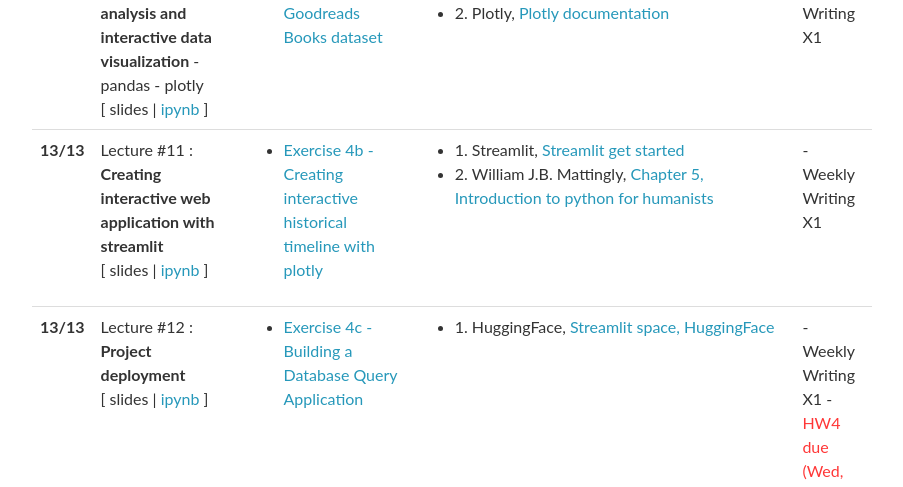
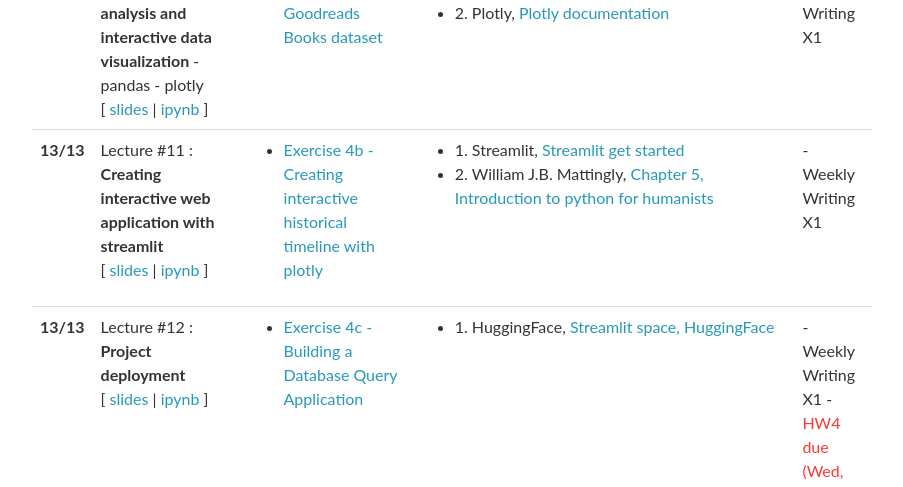
Before and after one commit to pakkinlau/prog-for-humanists-web, a Jekyll site: the page built from _pages/lectures.md, in a window 1280 px wide and 900 px high, scrolled down 2361 px. Shown: the part 161-648 px from the top of the window, without its empty margins (188-1091 px from the left). Built offline with Jekyll 4.4.1, drawn with Linux system fonts in a browser that asks for light colours; nearby versions of some CDN libraries; comment, search, counter and statistics services are not loaded; some of the changed lines change nothing that is shown.

Commit message:
Gites: Automated add-commit-push. Datetime tag: 05/01/2024 08:21:22

```diff
--- a/_data/lectures.yml
+++ b/_data/lectures.yml
@@ -102,7 +102,7 @@
 - date: 13/13
   title: >
     <strong>Introduction to machine learning and neural networks</strong>
-  slides: https://github.com/pakkinlau/prog-for-humanists/blob/main/slides/Unit%203/slide3a%20-%20Neural%20network%20basics.md
+  slides: https://docs.google.com/presentation/d/1pEhhu-6JJgirak1D9afyzt7chKPPBqhajPbCfHDKZGY/edit#slide=id.p
   ipynb: https://github.com/pakkinlau/prog-for-humanists/tree/main/colabs/Unit%203a%20-%20Basics%20of%20machinel%20learning
   projects:
     -  <a href="https://docs.github.com/en/get-started" target="_blank">Exercise 3a - Building simple neural network to predict wine quality</a>
@@ -118,7 +118,7 @@
 - date: 13/13
   title: >
     <strong>Numerical representations of Languages</strong>
-  slides: https://github.com/pakkinlau/prog-for-humanists/blob/main/slides/Unit%203/slide3b%20-%20Embeddings%20in%20Machine%20Learning.md
+  slides: https://docs.google.com/presentation/d/1lei-5W3-4X9uOD1c5MZ_1q4ExLzNGojFixvsqubDHR8/edit#slide=id.p
   ipynb: https://github.com/pakkinlau/prog-for-humanists/tree/main/colabs/Unit%203b%20-%20Understanding%20word%20embeddings
   projects:
     -  <a href="https://docs.github.com/en/get-started" target="_blank">Exercise 3b - Sentiment analysis for newspaper dataset</a>
@@ -134,7 +134,7 @@
 - date: 13/13
   title: >
     <strong>Fine-tuning word embeddings for text data analysis</strong>
-  slides: https://github.com/pakkinlau/prog-for-humanists/blob/main/slides/Unit%203/slide3c%20-%20Fine-tuning.md
+  slides: https://docs.google.com/presentation/d/1PcnNiNathWWq6hTmIKo0ppOg1JrfYtAwk7jziy2HZ_c/edit#slide=id.p
   ipynb: https://github.com/pakkinlau/prog-for-humanists/tree/main/colabs/Unit%203c%20-%20%20Fine-tuning%20word%20embeddings
   projects:
     -  <a href="https://docs.github.com/en/get-started" target="_blank">Exercise 3c - Improving text analysis model performance with labelled dataset</a>
@@ -152,7 +152,7 @@
     <strong>Exploratory data analysis and interactive data visualization</strong>
     - pandas
     - plotly
-  slides:
+  slides: https://docs.google.com/presentation/d/1TVxBpzVjAYetikbas4B6n-vvd_i3F434zpWZLvWxLDM/edit?usp=sharing
   ipynb: https://github.com/pakkinlau/prog-for-humanists/tree/main/colabs/Unit%204b%20-%20Visualization
   projects:
     -  <a href="https://docs.github.com/en/get-started" target="_blank">Exercise 4a - Exploring Goodreads Books dataset</a>
@@ -166,7 +166,7 @@
 - date: 13/13
   title: >
     <strong>Creating interactive web application with streamlit</strong>
-  slides:
+  slides: https://docs.google.com/presentation/d/1wFauGLQb8HCCe1eOrtCh64W6f0x6prhwlPVq-84AqU0/edit?usp=sharing
   ipynb: https://github.com/pakkinlau/prog-for-humanists/tree/main/colabs/Unit%204c%20-%20Streamlit
   projects:
     -  <a href="https://docs.github.com/en/get-started" target="_blank">Exercise 4b - Creating interactive historical timeline with plotly</a>
@@ -181,7 +181,7 @@
 - date: 13/13
   title: >
     <strong>Project deployment</strong>
-  slides:
+  slides: https://docs.google.com/presentation/d/18g_gIJ1ZawSu_2lq0hcKCmIXev4WaxhFdwaiiMw87vI/edit#slide=id.p
   ipynb: https://github.com/pakkinlau/prog-for-humanists/tree/main/colabs/Unit%204d%20-%20Deployment
   projects:
     -  <a href="https://docs.github.com/en/get-started" target="_blank">Exercise 4c - Building a Database Query Application</a>
```
